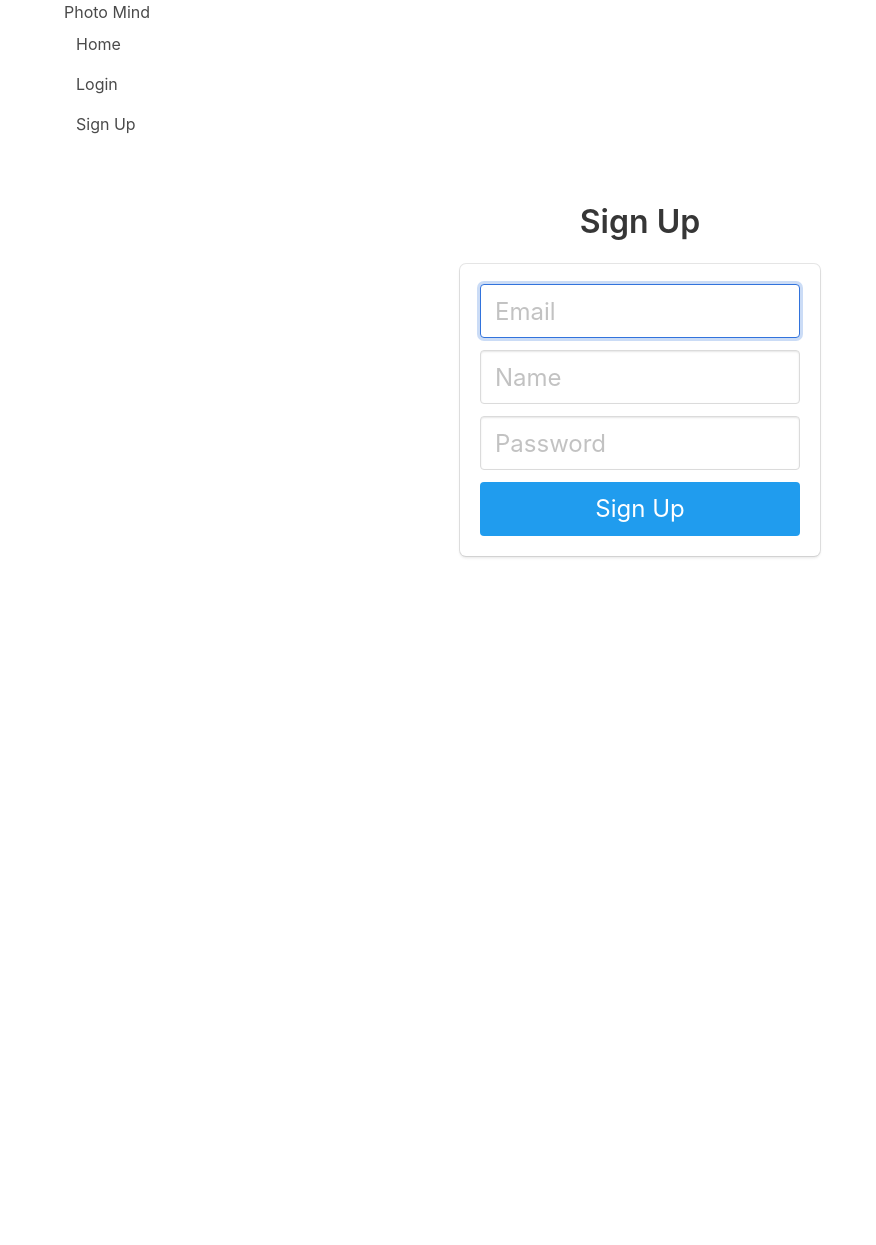
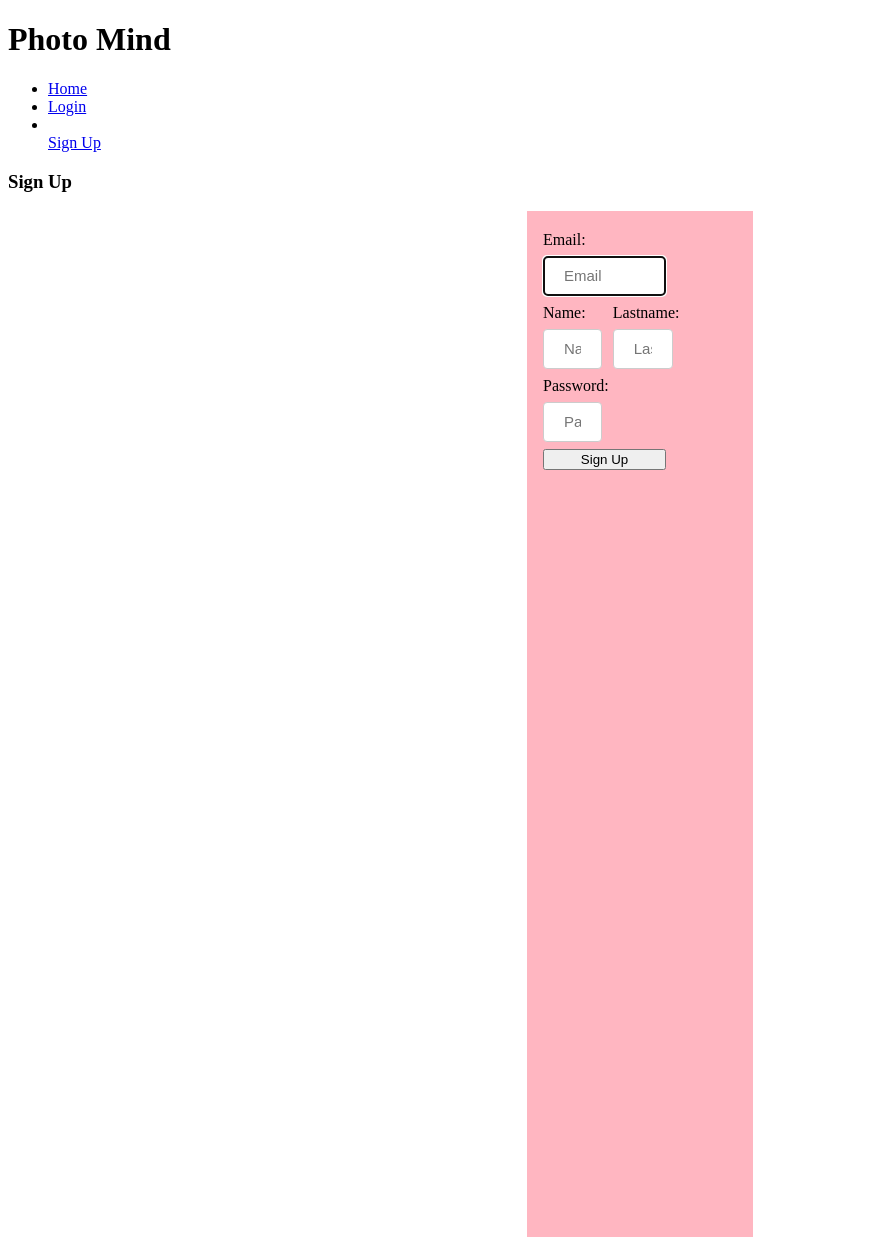
Before and after one commit to minawoien/photomind, a Python web app: template auth/project/templates/signup.html in a window 1280 px wide. Shown: the whole page, without its empty margins (0-876 px from the left). Before the commit the page ends 558 px from the top, so only its background shows below. Run offline with Jinja, Linux system fonts and the light colour scheme; the template is opened without the code that fills it, so the values that code supplies are empty.

Commit message:
html endringer

```diff
--- a/auth/project/templates/base.html
+++ b/auth/project/templates/base.html
@@ -2,15 +2,13 @@
 
 <!DOCTYPE html>
 <html>
-
     <head>
-
         <meta charset="utf-8">
         <meta http-equiv="X-UA-Compatible" content="IE=edge">
         <meta name="viewport" content="width=device-width, initial-scale=1">
-    <link rel="stylesheet" href="https://cdnjs.cloudflare.com/ajax/libs/bulma/0.7.2/css/bulma.min.css" />
+        <link rel="stylesheet" href="{{ url_for('static', filename='/css/style.css') }}">
+
     </head>
-
     <body>
         <header>
             <div class='container'>
--- a/auth/project/templates/signup.html
+++ b/auth/project/templates/signup.html
@@ -14,6 +14,34 @@
         {% endif %}
         {% endwith %}
         <form method="POST" action="/signup">
+            <table>
+                <tbody>
+                    <tr>
+                        <td>Email:</td>
+                    </tr>
+                    <tr>
+                        <td><span><input id="inpEmail" type="email" name="email" placeholder="Email" autofocus=""></span></td>
+                    </tr>
+                    <tr>
+                        <td>Name:</td>
+                        <td>Lastname:</td>
+                    </tr>
+                    <tr>
+                        <td><input id="inpName" type="text" name="name" placeholder="Name" autofocus=""></td>
+                        <td><input id="inpLastname" type="text" name="name" placeholder="Lastname" autofocus=""></td>
+                    </tr>
+                    <tr>
+                        <td>Password:</td>
+                    </tr>
+                    <tr>
+                        <td><input id="inpPassowrd" type="password" name="password" placeholder="Password"></td>
+                    </tr>
+                    <tr>
+                        <td><button id="btnSend">Sign Up</button></td>
+                    </tr>
+                </tbody>
+            </table>
+            <!--
             <div class="field">
                 <div class="control">
                     <input class="input is-large" type="email" name="email" placeholder="Email" autofocus="">
@@ -33,6 +61,7 @@
             </div>
 
             <button class="button is-block is-info is-large is-fullwidth">Sign Up</button>
+        -->
         </form>
     </div>
 </div>
```
Also changed, not shown: auth/project/db.sqlite. Lines whose indentation alone changed are shown as unchanged.
